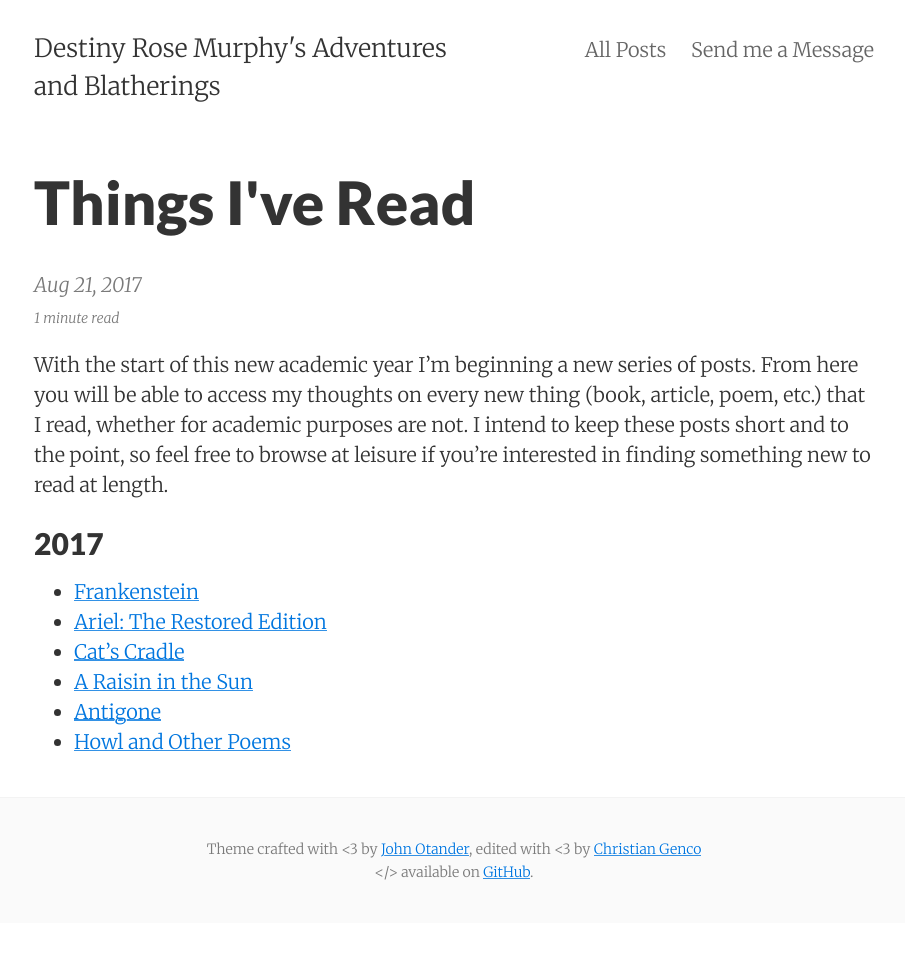
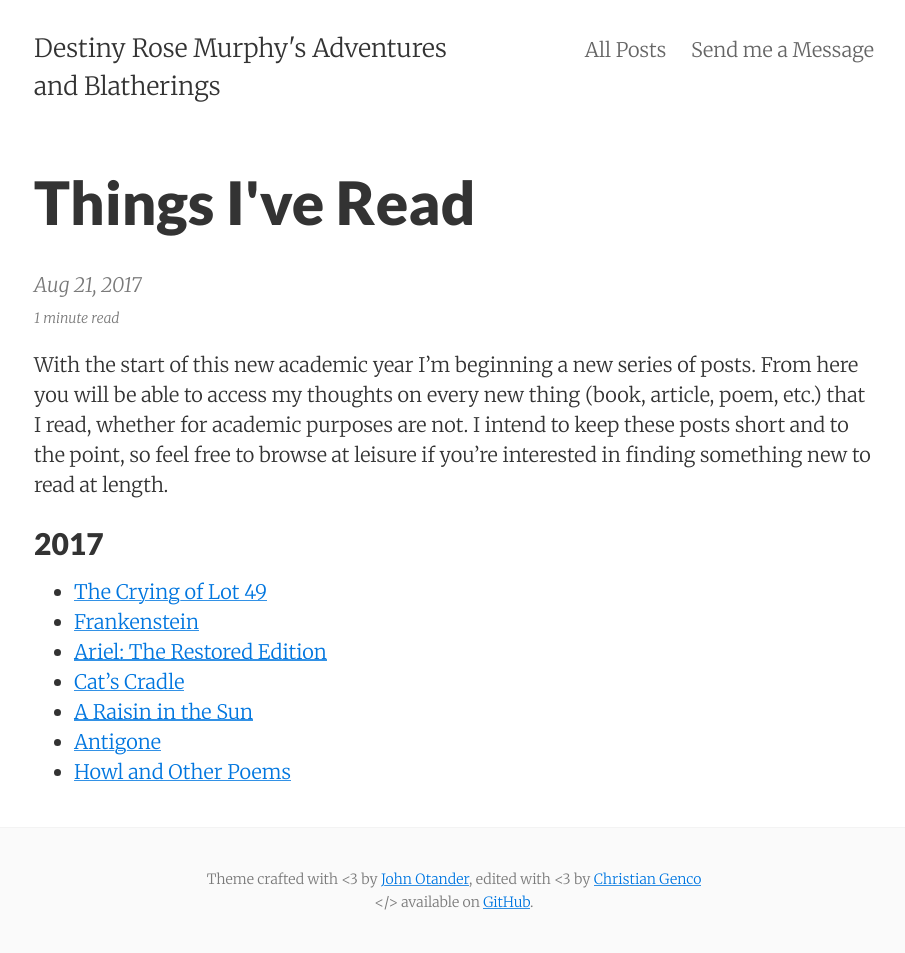
Before and after one commit to DestinyRoseMurphy/DestinyRoseMurphy.github.io, a Jekyll site: the page built from _posts/2017-08-21-Things-I've-Read.md, in a window 1280 px wide. Shown: the whole page, without its empty margins (186-1091 px from the left). Built offline with Jekyll 4.4.1, drawn with Linux system fonts in a browser that asks for light colours; before the commit the page ends 923 px from its top, so only the background shows below that.

Commit message:
Fixed The Crying of Lot 49

```diff
--- a/_posts/2017-08-21-Things-I've-Read.md
+++ b/_posts/2017-08-21-Things-I've-Read.md
@@ -9,6 +9,7 @@ With the start of this new academic year I'm beginning a new series of posts. Fr
 
 ## 2017
 
+* [The Crying of Lot 49](/details/2017-10-07-The-Crying-of-Lot-49)
 * [Frankenstein](/details/2017-10-02-Frankenstein)
 * [Ariel: The Restored Edition](/details/2017-09-25-Ariel-The-Restored-Edition)
 * [Cat's Cradle](/details/2017-09-10-Cats-Cradle)
```
